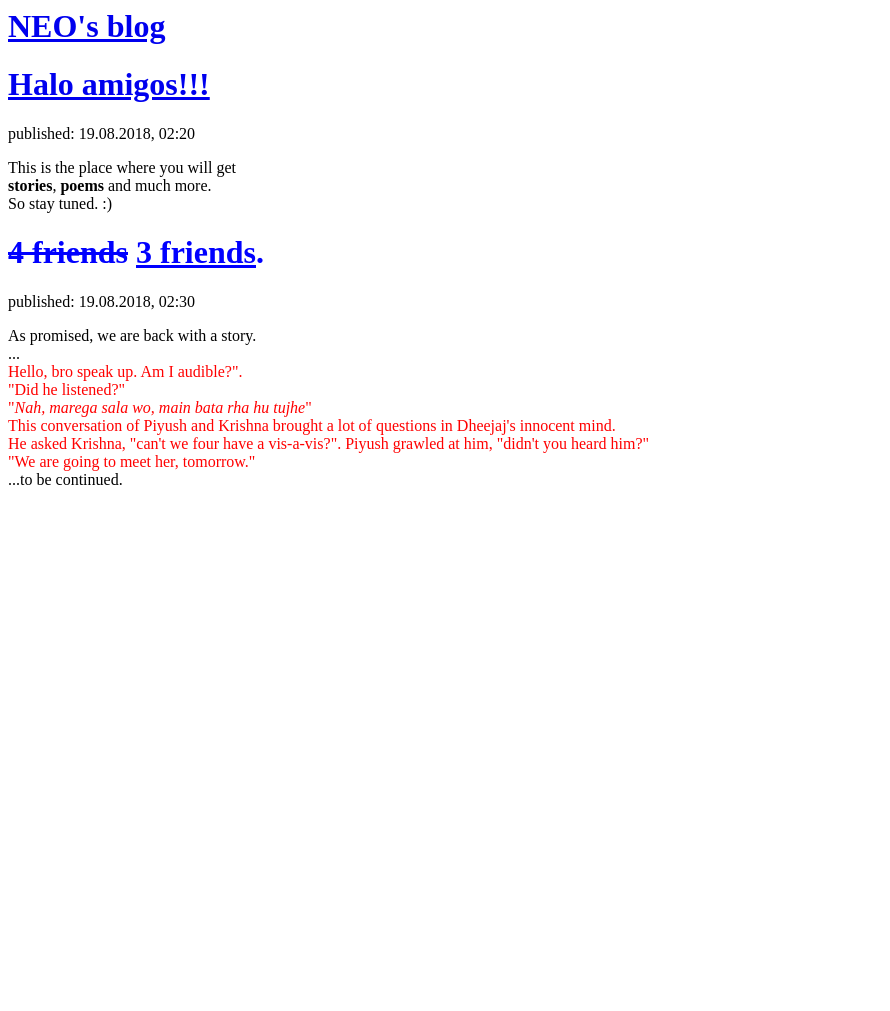
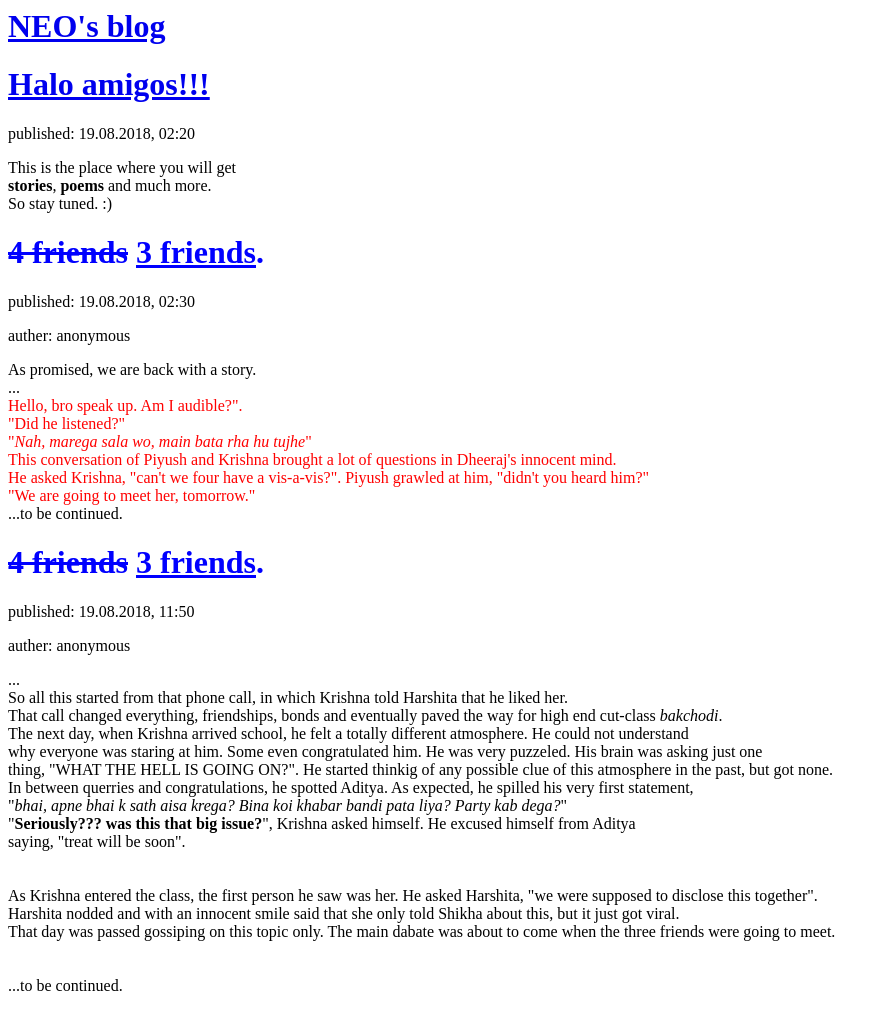
Before and after one commit to myself-NEO/my-first-blog, a Django app: page / in a window 1280 px wide. Shown: the whole page, without its empty margins (0-890 px from the left). Before the commit the page ends 485 px from the top, so only its background shows below. Run offline with Django 3.2, Linux system fonts and the light colour scheme.

Commit message:
new post

```diff
--- a/blog/templates/blog/post_list.html
+++ b/blog/templates/blog/post_list.html
@@ -4,7 +4,7 @@
     </head>
     <style>
     <body> {
-        background-color: gray
+        background-color: yellow
     }
 </style>
     <body>
@@ -24,15 +24,42 @@
         <div>
             <h1><span style="color:blue"><del> 4 friends</del> <ins>  3 friends</ins>.</span></h1>
             <p>published: 19.08.2018, 02:30</p>
+            <p>auther: anonymous</p>
             <p>As promised,  we are back with a story.<br />
                 ...<br />
                 <span style="color:red">Hello, bro speak up. Am I audible?". <br />
                 "Did he listened?" <br />
                 "<i>Nah, marega sala wo, main bata rha hu tujhe</i>" <br />
-                This conversation of Piyush and Krishna brought a lot of questions in Dheejaj's innocent mind.<br />
+                This conversation of Piyush and Krishna brought a lot of questions in Dheeraj's innocent mind.<br />
                 He asked Krishna, "can't we four have a vis-a-vis?". Piyush grawled at him, "didn't you heard him?" <br />
                 "We are going to meet her, tomorrow." </span><br />
             ...to be continued.</p>
+        </div>
+
+        <div>
+            <h1><span style="color:blue"><del> 4 friends</del> <ins>  3 friends</ins>.</span></h1>
+            <p>published: 19.08.2018, 11:50</p>
+            <p>auther: anonymous</p>
+            <p>...<br />
+                So all this started from that phone call, in which Krishna told Harshita that he liked her.<br />
+                That call changed everything, friendships, bonds and eventually paved the way for high end cut-class <i>bakchodi</i>.<br />
+                The next day, when Krishna arrived school, he felt a totally different atmosphere. He could not understand<br />
+                why everyone was staring at him. Some even congratulated him. He was very puzzeled. His brain was asking just one <br />
+                thing, "WHAT THE HELL IS GOING ON?". He started thinkig of any possible clue of this atmosphere in the past, but got none.<br />
+                In between querries and congratulations, he spotted Aditya. As expected, he spilled his very first statement,<br />
+                 "<i>bhai, apne bhai k sath aisa krega? Bina koi khabar bandi pata liya? Party kab dega?</i>"  <br />
+                 "<b>Seriously??? was this that big issue?</b>", Krishna asked himself. He excused himself from Aditya <br >
+                 saying, "treat will be soon".<br />
+                 <br />
+                 <br />
+                 As Krishna entered the class, the first person he saw was her. He asked Harshita, "we were supposed to disclose this together".<br />
+                 Harshita nodded and with an innocent smile said that she only told Shikha about this, but it just got viral.<br />
+                 That day was passed gossiping on this topic only. The main dabate was about to come when the three friends were going to meet. <br />
+                 <br />
+                 <br />
+             ...to be continued.</p>
+
+
 
 
     </body>
```
